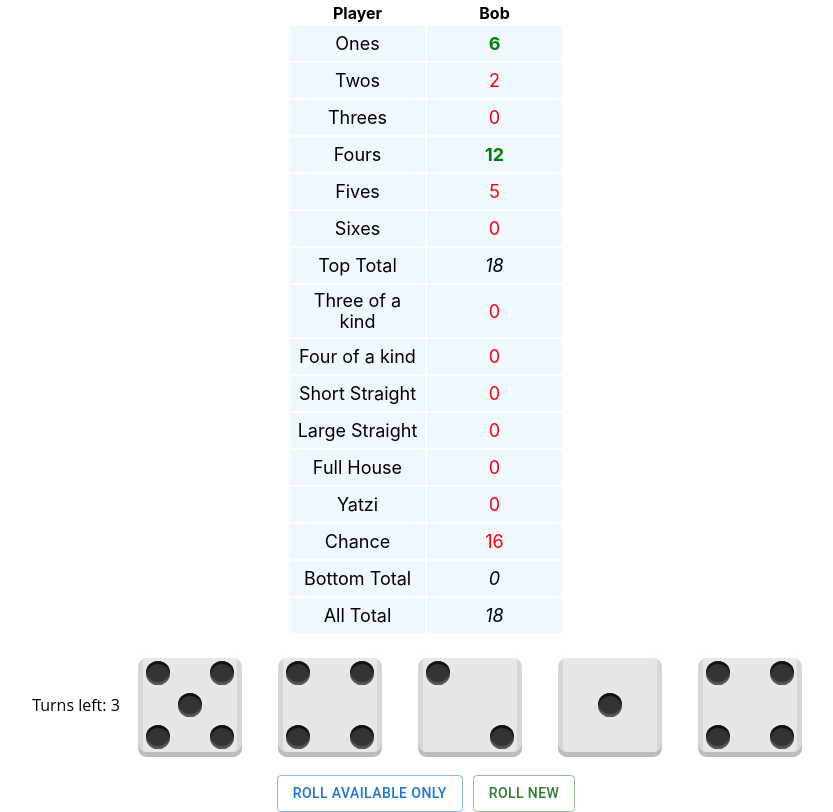
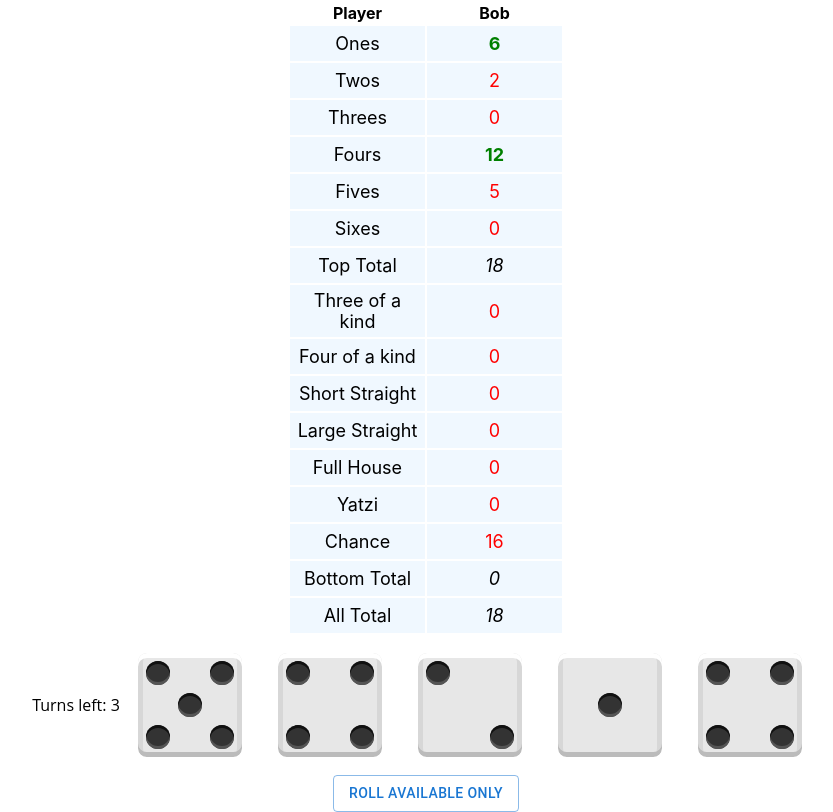
Before and after one commit to modanova/yatzi, a React (Create React App) app: page / in a window 1280 px wide. Shown: the whole page, without its empty margins (214-1047 px from the left). Built offline with nearby package versions, Linux system fonts and the light colour scheme.

Commit message:
hide roll new button

```diff
--- a/src/App.tsx
+++ b/src/App.tsx
@@ -75,6 +75,7 @@
             Roll available only
           </Button>
         )}
+        {turnOver && (
           <Button
             onClick={() => {
               const newRoll = rollDiceNew();
@@ -90,6 +91,7 @@
           >
             Roll new
           </Button>
+        )}
       </div>
     </div>
   );
--- a/src/components/Score.tsx
+++ b/src/components/Score.tsx
@@ -1,4 +1,4 @@
-import { Dispatch, SetStateAction, useState } from "react";
+import { Dispatch, SetStateAction } from "react";
 import { calculateTotals } from "../helpers";
 import "./score.styles.css";
 
```
Lines whose indentation alone changed are shown as unchanged.
